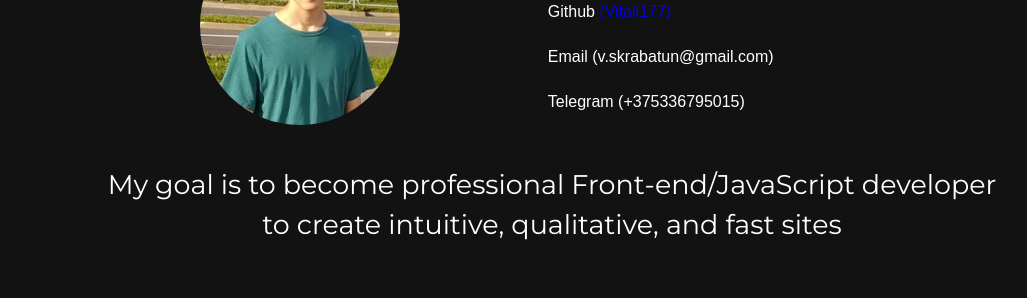
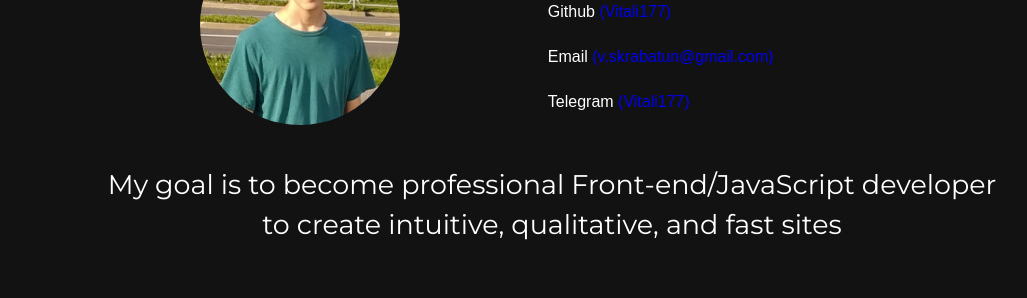
Before and after one commit to Vitali177/CV, a plain HTML site: page index.html in a window 1280 px wide. Shown: the part 105-403 px from the top of the page, without its empty margins (88-1115 px from the left). Drawn offline with Linux system fonts and the light colour scheme.

Commit message:
feat: add links on the email and telegram

```diff
--- a/index.html
+++ b/index.html
@@ -14,9 +14,9 @@
         <div class="photo"></div>
         <div class="info">
             <h1>Vitali Skrabatun, 19 y.o.</h1>
-            <p>Github <a href="https://github.com/Vitali177">(Vitali177)</a> </p>
-            <p>Email (v.skrabatun@gmail.com)</p>
-            <p>Telegram (+375336795015)</p>
+            <p>Github <a href="https://github.com/Vitali177" target="_blank">(Vitali177)</a> </p>
+            <p>Email <a href="mailto:v.skrabatun@gmail.com">(v.skrabatun@gmail.com)</a></p>
+            <p>Telegram <a href="tg://resolve?domain=<Vitali177>">(Vitali177)</a></p>
         </div>
         <div class="change-theme">
             <div class="change-theme-img"></div>
```
